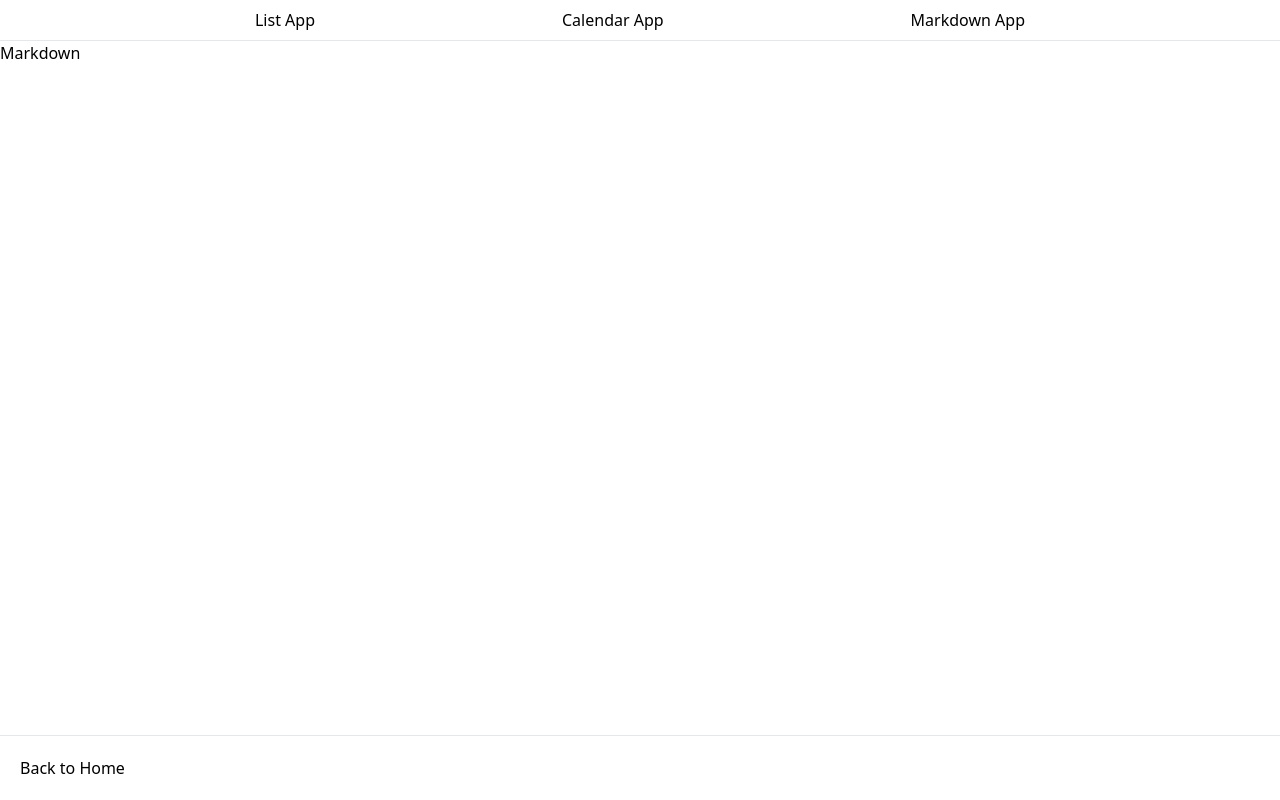
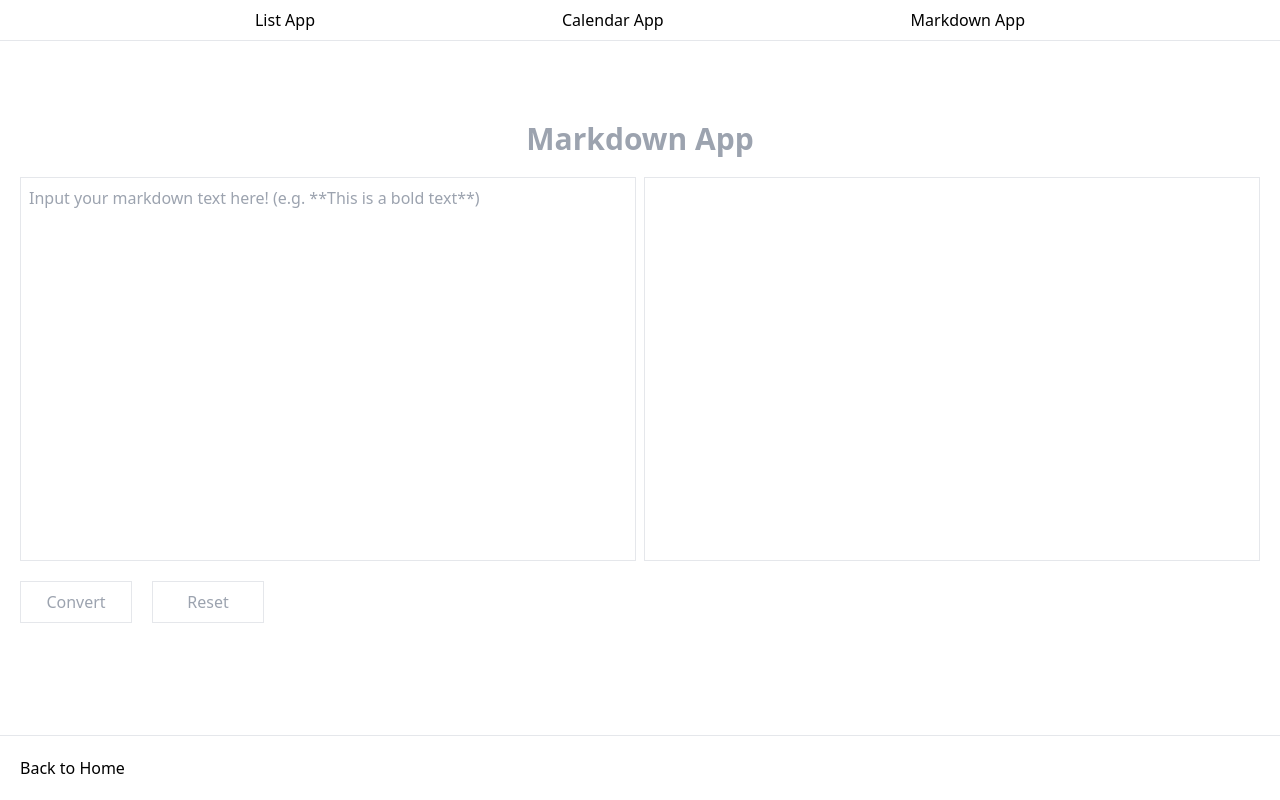
Before and after one commit to maplepancakes/vue-3-project-showcase, a Vue app: page /markdownApp in a window 1280 px wide. Built offline with nearby package versions, Linux system fonts and the light colour scheme.

Commit message:
Completion of Markdown application

```diff
--- a/src/pages/MarkdownApp.vue
+++ b/src/pages/MarkdownApp.vue
@@ -1,11 +1,39 @@
 <template>
-    Markdown
+    <h1 class="text-3xl text-center font-bold text-gray-400 mt-20">Markdown App</h1>
+    <div class="h-96 flex justify-between m-5">
+        <textarea v-model="textInput" class="w-1/2 border mr-1 p-2 resize-none" placeholder="Input your markdown text here! (e.g. **This is a bold text**)"></textarea>
+        <article id="output" class="w-1/2 border ml-1 p-2"></article>
+    </div>
+    <button @click="markTextInput()" class="ml-5 w-28 border text-gray-400 p-2 focus:outline-none hover:bg-gray-100 transition ease-out duration-500">Convert</button>
+    <button @click="resetInput()" class="ml-5 w-28 border text-gray-400 p-2 focus:outline-none hover:bg-gray-100 transition ease-out duration-500">Reset</button>
 </template>
 
 <script>
+import marked from "marked";
+import selectElement from "../mixins/selectElement.js";
+
 export default
 {
-
+    mixins: [selectElement],
+    data()
+    {
+        return {
+            textInput: "",
+            outputIDAttribute: "#output",
+        }
+    },
+    methods:
+    {
+        markTextInput()
+        {
+            this.selectElement(this.outputIDAttribute).innerHTML = marked(this.textInput);
+        },
+        resetInput()
+        {
+            this.textInput = "";
+            this.selectElement(this.outputIDAttribute).innerHTML = "";
+        },
+    },
 }
 </script>
 
```
